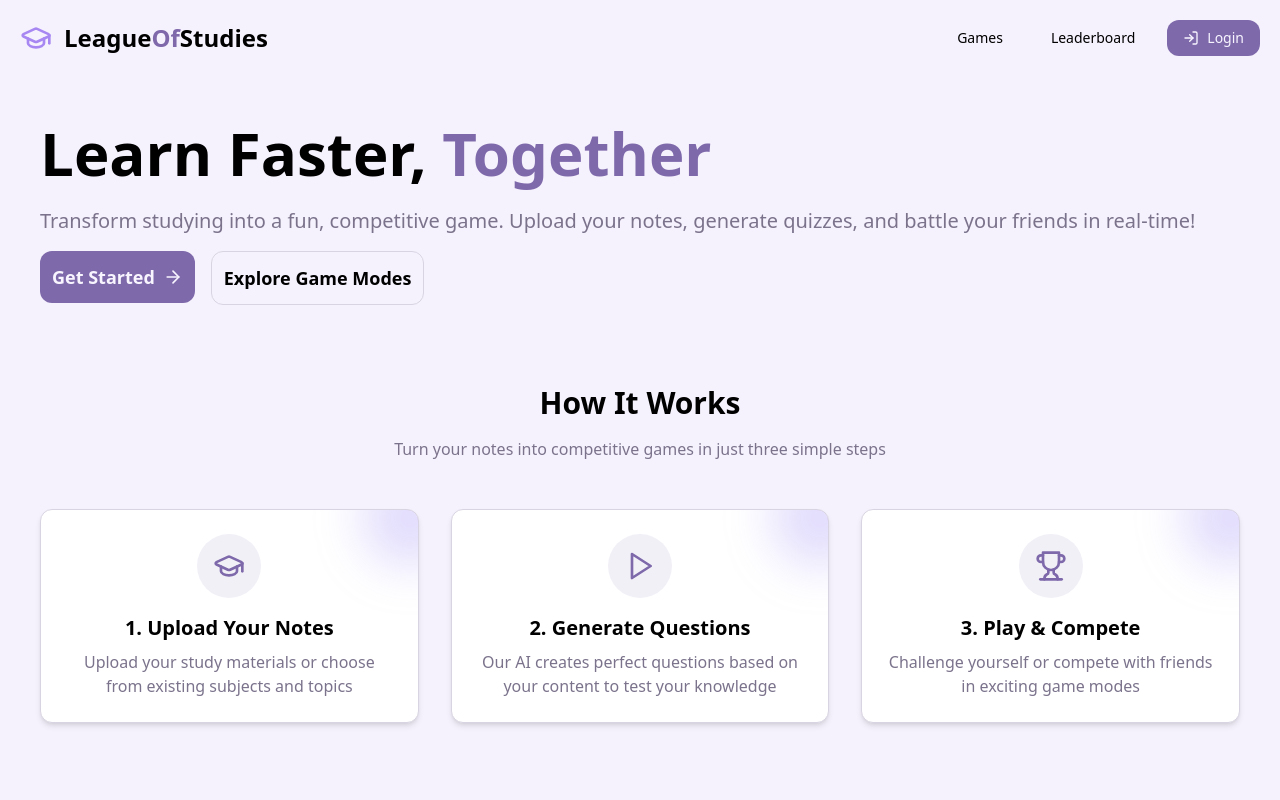
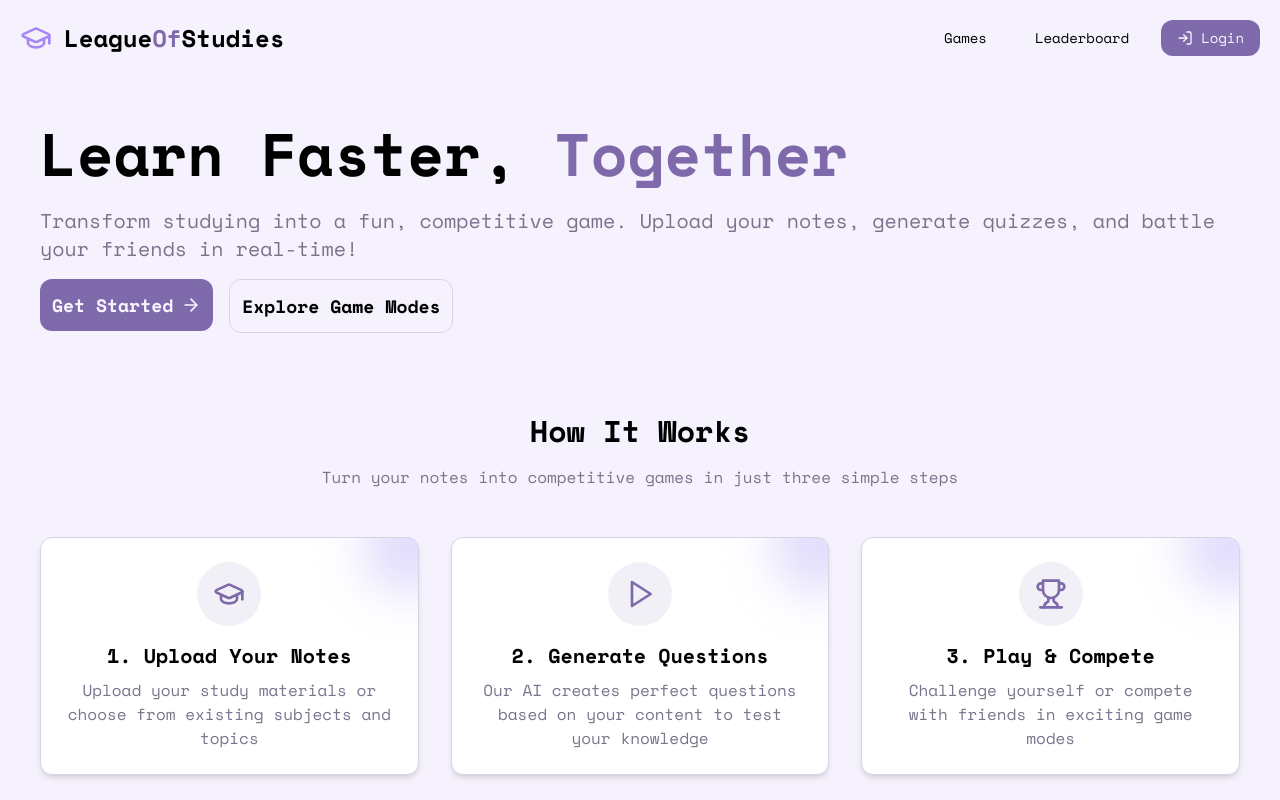
Before and after one commit to BagetTeam/LeagueOfStudies, a Next.js app: page / in a window 1280 px wide. Shown: the top 800 px of the page. Built offline with nearby package versions, Linux system fonts and the light colour scheme; what @radix-ui/themes would draw is missing.

Commit message:
font and style

```diff
--- a/src/app/globals.css
+++ b/src/app/globals.css
@@ -36,6 +36,8 @@
 
   --color-theme-orange: hsl(var(--theme-orange));
   --color-theme-blue: hsl(var(--theme-blue));
+
+  --font-sans: var(--font-space-mono);
 }
 :root {
   --theme-purple-light: 251, 85%, 75%;
@@ -187,6 +189,7 @@
 /* Mobile navbar scrolling styles */
 body {
   overflow-x: hidden;
+  font-family: var(--font-space-mono) !important;
 }
 
 /* Ensure navbar scrolls horizontally on mobile without causing page overflow */
--- a/src/app/layout.tsx
+++ b/src/app/layout.tsx
@@ -1,5 +1,5 @@
 import type { Metadata } from "next";
-import { Geist, Geist_Mono } from "next/font/google";
+import { Geist, Geist_Mono, Space_Mono } from "next/font/google";
 import "./globals.css";
 import { Theme } from "@radix-ui/themes";
 import NavBar from "../components/NavBar";
@@ -8,6 +8,12 @@ import Wrapper from "./Wrapper";
 const geistSans = Geist({
   variable: "--font-geist-sans",
   subsets: ["latin"],
+});
+const spaceMono = Space_Mono({
+  variable: "--font-space-mono",
+  subsets: ["latin"],
+  weight: ["400", "700"],
+  style: ["normal", "italic"],
 });
 
 const geistMono = Geist_Mono({
@@ -32,7 +38,7 @@ export default async function RootLayout({
   return (
     <html lang="en">
       <body
-        className={`${geistSans.variable} ${geistMono.variable} bg-primary/10 w-[100vw] overflow-x-hidden antialiased`}
+        className={`${spaceMono.variable} bg-primary/10 w-[100vw] overflow-x-hidden antialiased`}
       >
         <Wrapper domain={domain} client_id={cliend_id}>
           <Theme>
```
